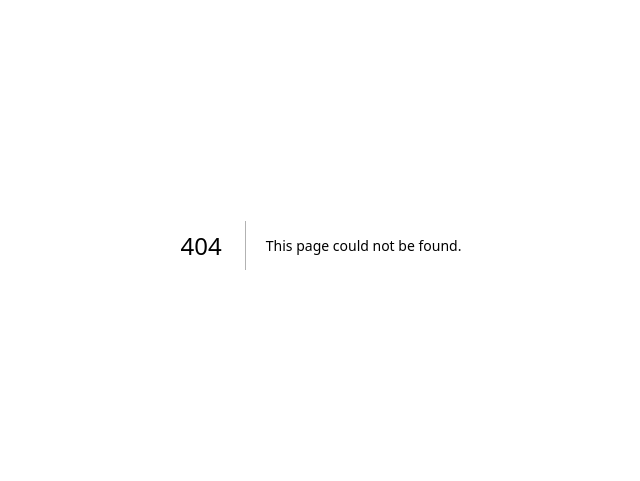
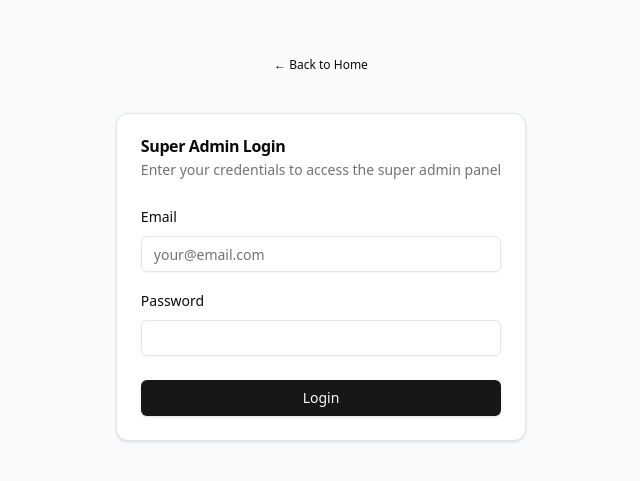
Before and after one commit to sakib-xrz/pos-frontend, a Next.js app: page /super-admin/login in a window 1280 px wide. Before the commit this address had no page. Shown: the part 155-636 px from the top of the page, without its empty margins (319-959 px from the left). Built offline with nearby package versions, Linux system fonts and the light colour scheme.

Commit message:
Update layout and login form components: change app title and description, enhance login form to support super-admin user type, and remove unused font files.

```diff
--- a/app/(auth)/_components/login-form.tsx
+++ b/app/(auth)/_components/login-form.tsx
@@ -17,7 +17,7 @@ import { useState } from "react";
 import { useRouter } from "next/navigation";
 
 interface LoginFormProps {
-  userType: "staff" | "admin";
+  userType: "super-admin" | "admin" | "staff";
 }
 
 export function LoginForm({ userType }: LoginFormProps) {
@@ -49,12 +49,24 @@ export function LoginForm({ userType }: LoginFormProps) {
   });
 
   return (
-    <Card className="w-[350px]">
+    <Card className="max-w-md">
       <CardHeader>
-        <CardTitle>{userType === "admin" ? "Admin" : "Staff"} Login</CardTitle>
+        <CardTitle>
+          {userType === "super-admin"
+            ? "Super Admin"
+            : userType === "admin"
+              ? "Admin"
+              : "Staff"}{" "}
+          Login
+        </CardTitle>
         <CardDescription>
           Enter your credentials to access the{" "}
-          {userType === "admin" ? "admin" : "staff"} panel
+          {userType === "super-admin"
+            ? "super admin"
+            : userType === "admin"
+              ? "admin"
+              : "staff"}{" "}
+          panel
         </CardDescription>
       </CardHeader>
       <form onSubmit={formik.handleSubmit}>
--- /dev/null
+++ b/app/(auth)/super-admin/login/page.tsx
@@ -0,0 +1,18 @@
+import Link from "next/link";
+import { Button } from "@/components/ui/button";
+import { LoginForm } from "../../_components/login-form";
+
+export default function SuperAdminLoginPage() {
+  return (
+    <div className="min-h-screen flex flex-col items-center justify-center bg-gray-50">
+      <div className="mb-8">
+        <Link href="/">
+          <Button variant="ghost" size="sm">
+            ← Back to Home
+          </Button>
+        </Link>
+      </div>
+      <LoginForm userType="super-admin" />
+    </div>
+  );
+}
--- a/app/layout.tsx
+++ b/app/layout.tsx
@@ -1,21 +1,10 @@
 import type { Metadata } from "next";
-import localFont from "next/font/local";
 import "./globals.css";
 
-const geistSans = localFont({
-  src: "./fonts/GeistVF.woff",
-  variable: "--font-geist-sans",
-  weight: "100 900",
-});
-const geistMono = localFont({
-  src: "./fonts/GeistMonoVF.woff",
-  variable: "--font-geist-mono",
-  weight: "100 900",
-});
-
 export const metadata: Metadata = {
-  title: "Create Next App",
-  description: "Generated by create next app",
+  title: "Dokannama - Complete Point of Sale Solution",
+  description:
+    "A versatile, web-based Point of Sale (POS) system designed to serve multiple industries with customizable workflows. Currently optimized for restaurants and pharmacies, with scalable architecture to support any retail or service business in the future.",
 };
 
 export default function RootLayout({
@@ -25,11 +14,7 @@ export default function RootLayout({
 }>) {
   return (
     <html lang="en">
-      <body
-        className={`${geistSans.variable} ${geistMono.variable} antialiased`}
-      >
-        {children}
-      </body>
+      <body>{children}</body>
     </html>
   );
 }
```
Also changed, not shown: app/fonts/GeistMonoVF.woff (deleted), app/fonts/GeistVF.woff (deleted).
